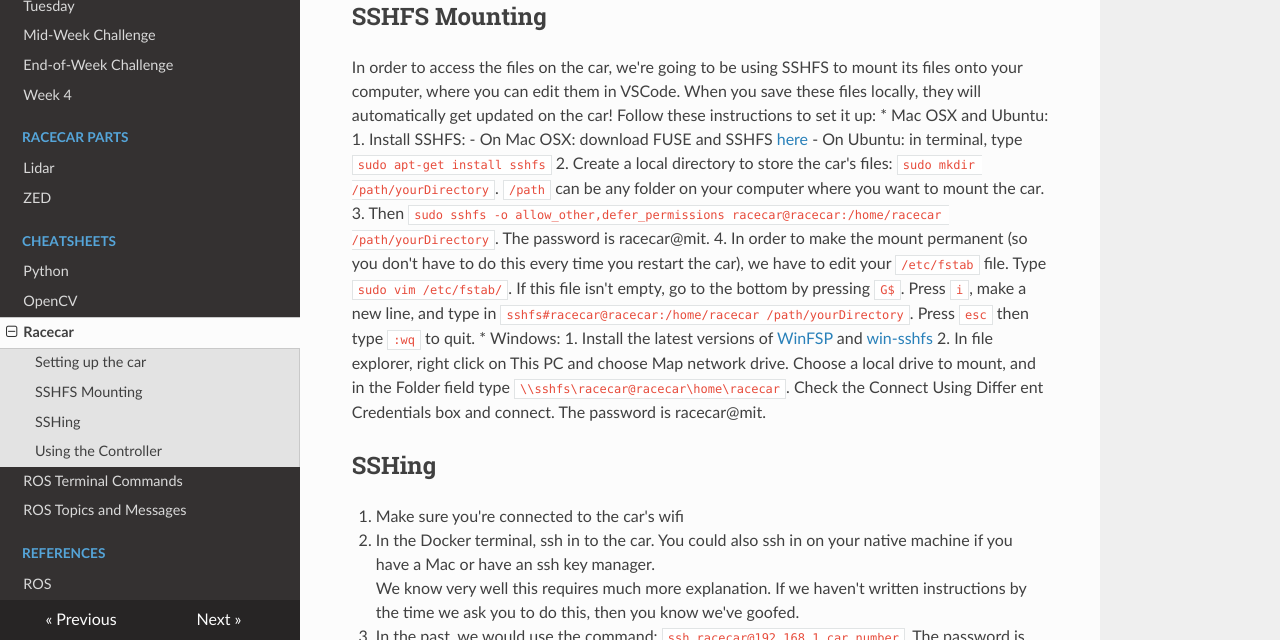
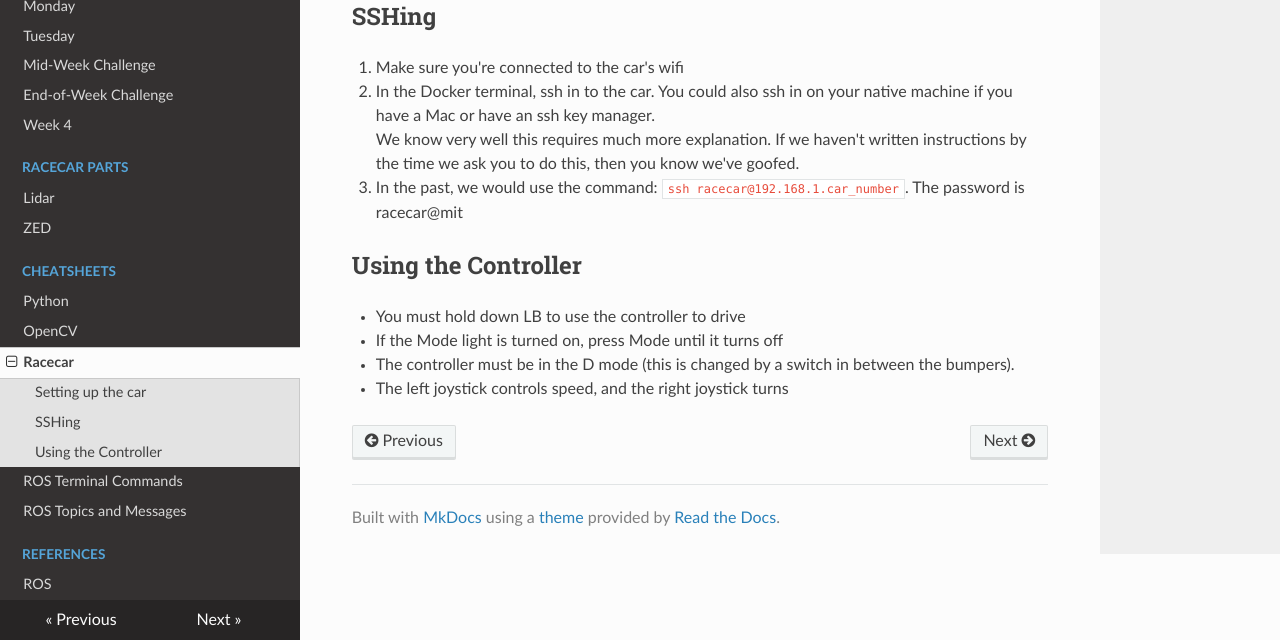
Before and after one commit to ChrisLindland/racecar-website, an MkDocs documentation site: the page built from docs/cheatsheets/racecar.md, in a window 1280 px wide and 900 px high, scrolled down 1540 px, cut to the strip 260-900 px from the top of the window. Built offline with MkDocs 1.6.1, drawn with Linux system fonts in a browser that asks for light colours; nearby versions of some CDN libraries; some of the changed text lies outside the part shown.

Commit message:
Update racecar.md

```diff
--- a/docs/cheatsheets/racecar.md
+++ b/docs/cheatsheets/racecar.md
@@ -18,20 +18,6 @@ Your car should look like this:
 
 ![](img/CarFinal.jpg)
 
-## SSHFS Mounting
-In order to access the files on the car, we're going to be using SSHFS to mount its files onto your computer, where you can edit them in VSCode. When you save these files locally, they will automatically get updated on the car! Follow these instructions to set it up:
-* Mac OSX and Ubuntu:
-1. Install SSHFS:
-- On Mac OSX: download FUSE and SSHFS [here](https://osxfuse.github.io/)
-- On Ubuntu: in terminal, type `sudo apt-get install sshfs`
-2. Create a local directory to store the car's files: `sudo mkdir /path/yourDirectory`. `/path` can be any folder on your computer where you want to mount the car.
-3. Then `sudo sshfs -o allow_other,defer_permissions racecar@racecar:/home/racecar /path/yourDirectory`. The password is racecar@mit.
-4. In order to make the mount permanent (so you don't have to do this every time you restart the car), we have to edit your `/etc/fstab` file. Type `sudo vim /etc/fstab/`. If this file isn't empty, go to the bottom by pressing `G$`. Press `i`, make a new line, and type in `sshfs#racecar@racecar:/home/racecar /path/yourDirectory`. Press `esc` then type `:wq` to quit.
-* Windows:
-1. Install the latest versions of [WinFSP](https://github.com/billziss-gh/winfsp/releases/tag/v1.4.19049) and [win-sshfs](https://github.com/billziss-gh/sshfs-win/releases/tag/v2.7.17334)
-2. In file explorer, right click on This PC and choose Map network drive. Choose a local drive to mount, and in the Folder field type `\\sshfs\racecar@racecar\home\racecar`. Check the Connect Using Differ
-ent Credentials box and connect. The password is racecar@mit.
-
 ## SSHing
 1. Make sure you're connected to the car's wifi
 2. In the Docker terminal, ssh in to the car. You could also ssh in on your native machine if you have a Mac or have an ssh key manager.
```
